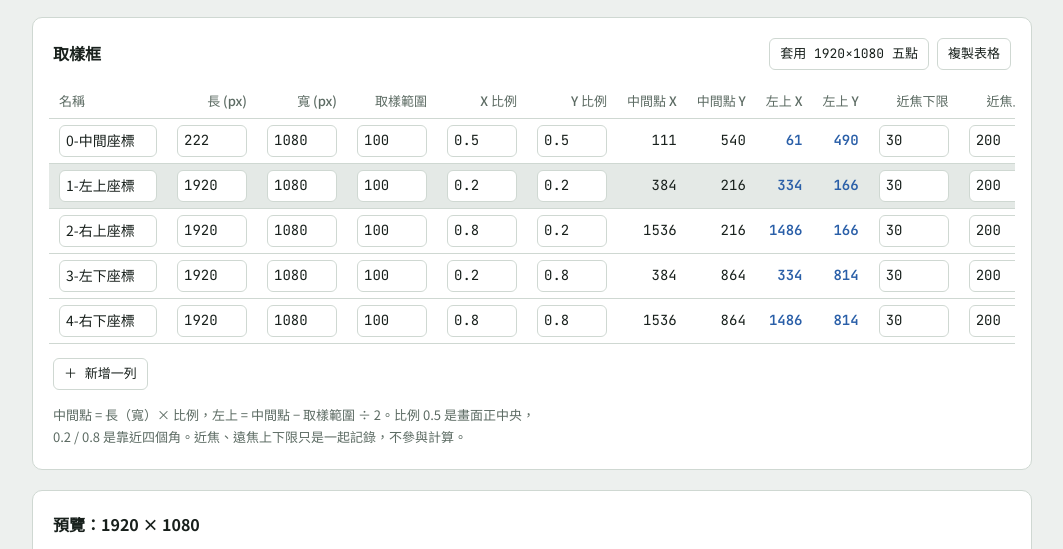
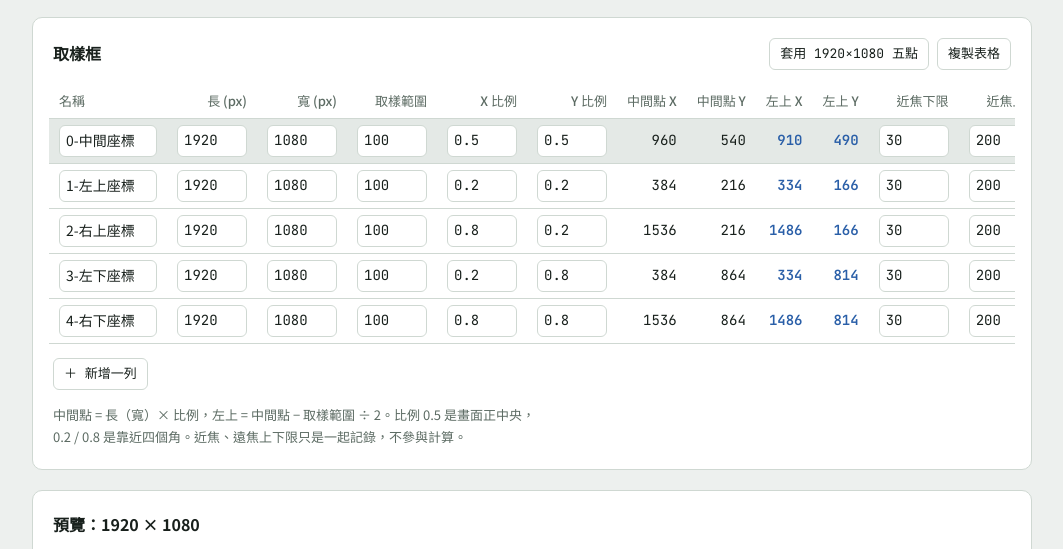
Before and after one commit to geraldwang-spec/geraldwang-spec.github.io, a plain HTML site: page encoder-toolbox/roi.html in a window 1280 px wide. Shown: the part 190-739 px from the top of the page, without its empty margins (108-1171 px from the left). Drawn offline with Linux system fonts and the light colour scheme.

Commit message:
Cable loss: follow the original Excel formulas; ROI row 0 width 1920
Co-Authored-By: Claude Opus 5.5 <noreply@anthropic.com>
Claude-Session: https://claude.ai/code/session_01Xrd9jguuxVjDfFu5rSgpJY

```diff
--- a/encoder-toolbox/roi.html
+++ b/encoder-toolbox/roi.html
@@ -41,8 +41,8 @@
 const COLS=['name','w','h','size','rx','ry','nl','nh','fl','fh'];
 const mk=(name,w,h,size,rx,ry,nl=30,nh=200,fl=30,fh=200)=>({name,w,h,size,rx,ry,nl,nh,fl,fh});
 const STD=()=>[mk('0-中間座標',1920,1080,100,.5,.5,30,200,35,200),mk('1-左上座標',1920,1080,100,.2,.2),mk('2-右上座標',1920,1080,100,.8,.2),mk('3-左下座標',1920,1080,100,.2,.8),mk('4-右下座標',1920,1080,100,.8,.8)];
-let rows=STD();rows[0].w=222; // 原 Excel 第 0 列的長是 222
-let sel=1;
+let rows=STD();
+let sel=0;
 function geo(r){const cx=r.w*r.rx,cy=r.h*r.ry;return {cx,cy,x:cx-r.size/2,y:cy-r.size/2};}
 function drawRows(){
   $('rows').innerHTML=rows.map((r,i)=>`<tr data-row="${i}"${i===sel?' class="sel"':''}>
```
Also changed, not shown: encoder-toolbox/cable.html (+2 -1 lines).
